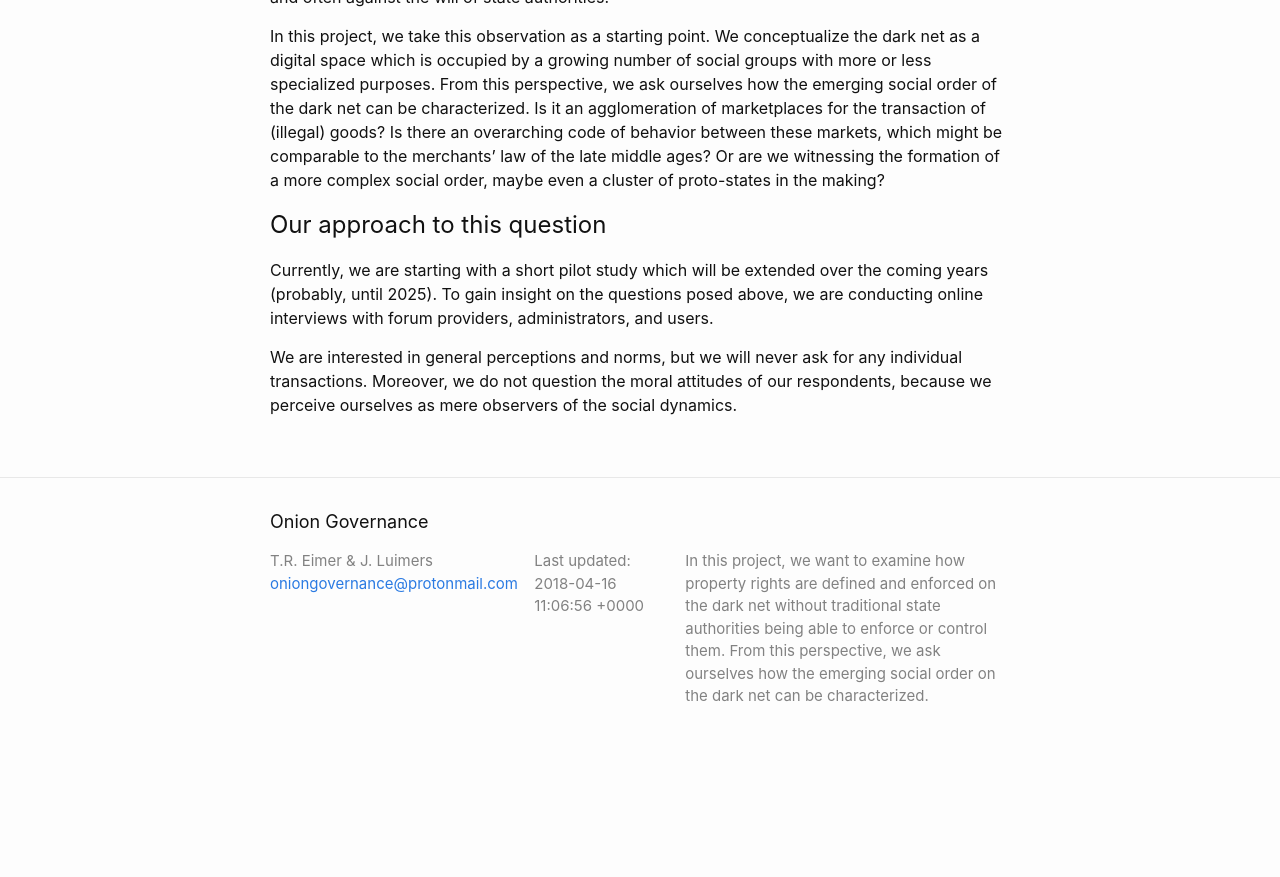
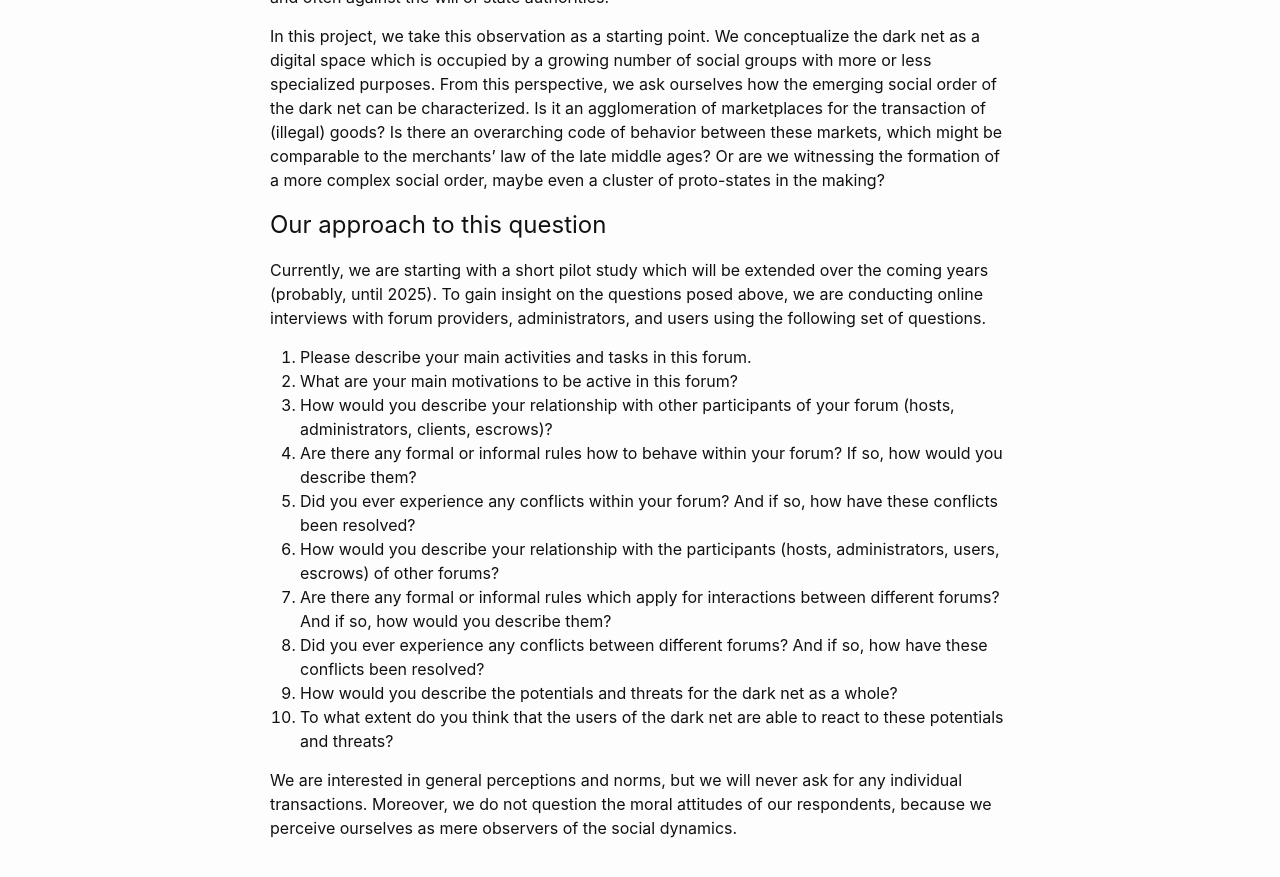
Before and after one commit to OnionGovernance/oniongovernancewebsite, a Jekyll site: the page built from index.md, in a window 1280 px wide and 900 px high, scrolled down 330 px. Shown: the top 877 px of the window. Built offline with Jekyll 4.4.1, drawn with Linux system fonts in a browser that asks for light colours; our own code applies the rules of GitHub Pages for plain Markdown files; before the commit the page ends 1098 px from its top, so only the background shows below that.

Commit message:
added questions

```diff
--- a/index.md
+++ b/index.md
@@ -9,6 +9,18 @@ In the broader public debate, the dark net is usually demonized as a trafficking
 In this project, we take this observation as a starting point. We conceptualize the dark net as a digital space which is occupied by a growing number of social groups with more or less specialized purposes. From this perspective, we ask ourselves how the emerging social order of the dark net can be characterized. Is it an agglomeration of marketplaces for the transaction of (illegal) goods? Is there an overarching code of behavior between these markets, which might be comparable to the merchants’ law of the late middle ages? Or are we witnessing the formation of a more complex social order, maybe even a cluster of proto-states in the making?
 
 # Our approach to this question
-Currently, we are starting with a short pilot study which will be extended over the coming years (probably, until 2025). To gain insight on the questions posed above, we are conducting online interviews with forum providers, administrators, and users.
+Currently, we are starting with a short pilot study which will be extended over the coming years (probably, until 2025). To gain insight on the questions posed above, we are conducting online interviews with forum providers, administrators, and users using the following set of questions.
+
+1.	Please describe your main activities and tasks in this forum.
+2.	What are your main motivations to be active in this forum?
+3.	How would you describe your relationship with other participants of your forum (hosts, administrators, clients, escrows)?
+4.	Are there any formal or informal rules how to behave within your forum? If so, how would you describe them?
+5.	Did you ever experience any conflicts within your forum? And if so, how have these conflicts been resolved?
+6.	How would you describe your relationship with the participants (hosts, administrators, users, escrows) of other forums?
+7.	Are there any formal or informal rules which apply for interactions between different forums? And if so, how would you describe them?
+8.	Did you ever experience any conflicts between different forums? And if so, how have these conflicts been resolved?
+9.	How would you describe the potentials and threats for the dark net as a whole?
+10.	To what extent do you think that the users of the dark net are able to react to these potentials and threats?
+
 
 We are interested in general perceptions and norms, but we will never ask for any individual transactions. Moreover, we do not question the moral attitudes of our respondents, because we perceive ourselves as mere observers of the social dynamics.
```
